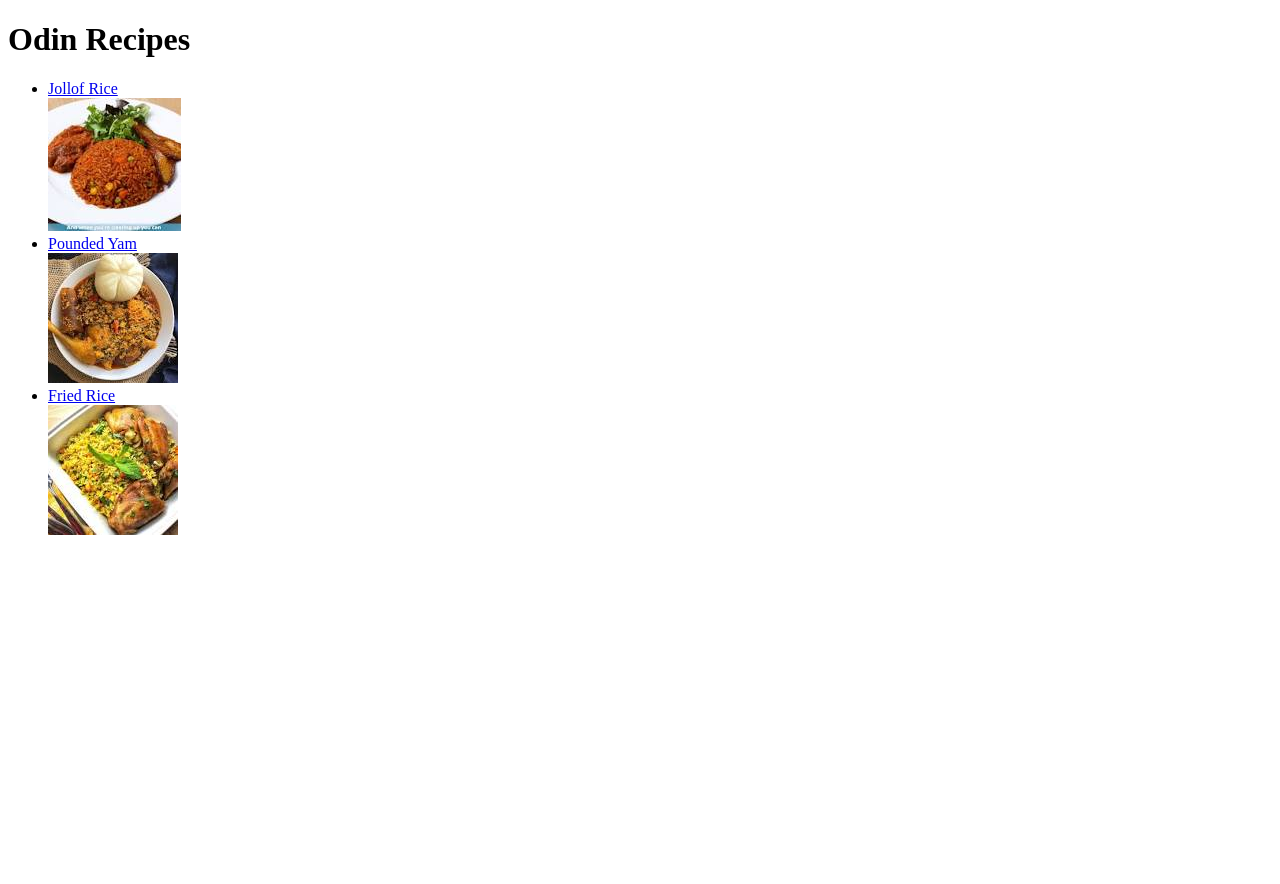
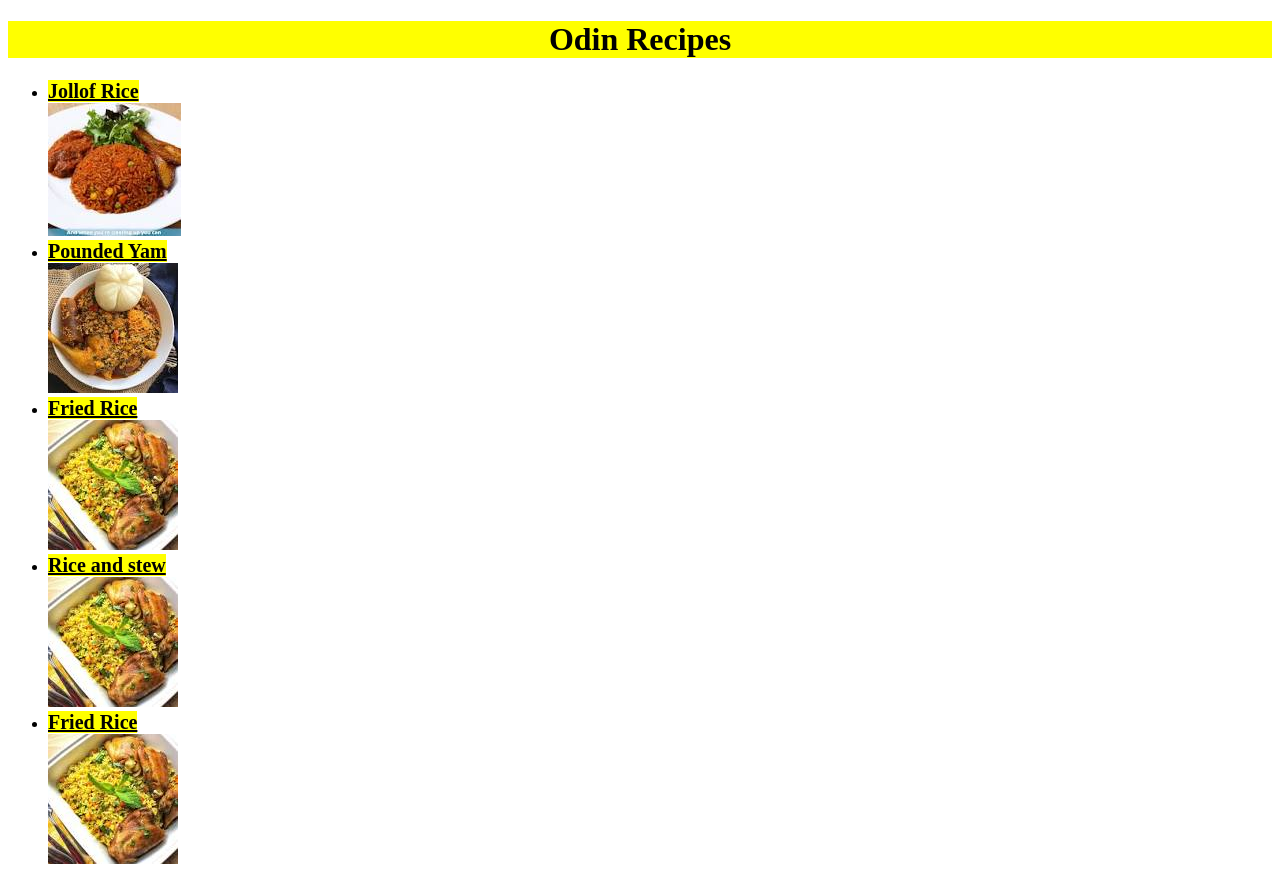
Before and after one commit to Mogle7Arkad/odin-recipes, a plain HTML site: page index.html in a window 1280 px wide. Before the commit the page ends 800 px from the top, so only its background shows below. Drawn offline with Linux system fonts and the light colour scheme.

Commit message:
added two new recipes

```diff
--- a/index.html
+++ b/index.html
@@ -3,19 +3,38 @@
     <head>
         <meta charset="utf-8">
         <h1><title>Odin Recipes</title></h1>
+        <style>
+            #rec{
+                background-color: yellow;
+                text-align: center;
+            }
+            .jr{
+                color: black;
+                background-color: yellow;
+                text-align: center;
+                font-weight: bold;
+                font-size: 20px;
+            }
+        </style>
 
     </head>
     <body>
-        <h1>Odin Recipes</h1>
+        <h1 id="rec"> Odin Recipes</h1>
 
         <ul>
-           <li><a href="recipes/jollof.html">Jollof Rice</a></li>
+           <li><a class="jr" href="recipes/jollof.html">Jollof Rice</a></li>
            <img src="img/jollof.jpg.jpg" alt="nice pix of jollof rice">
 
-            <li><a href="recipes/poundedyam.html">Pounded Yam</a></li>
+            <li><a class="jr" href="recipes/poundedyam.html">Pounded Yam</a></li>
             <img src="img/poundedyam.jpg.jpg" alt="wonderful picture of pounded yam">
 
-            <li><a href="recipes/fried.html">Fried Rice</a></li>
+            <li><a class="jr" href="recipes/fried.html">Fried Rice</a></li>
+            <img src="img/fried.jpg.jpg" alt="sweet photo of fried rice">
+
+            <li><a class="jr" href="recipes/fried.html">Rice and stew</a></li>
+            <img src="img/fried.jpg.jpg" alt="sweet photo of fried rice">
+
+            <li><a class="jr" href="recipes/fried.html">Fried Rice</a></li>
             <img src="img/fried.jpg.jpg" alt="sweet photo of fried rice">
         </ul>
 
```
